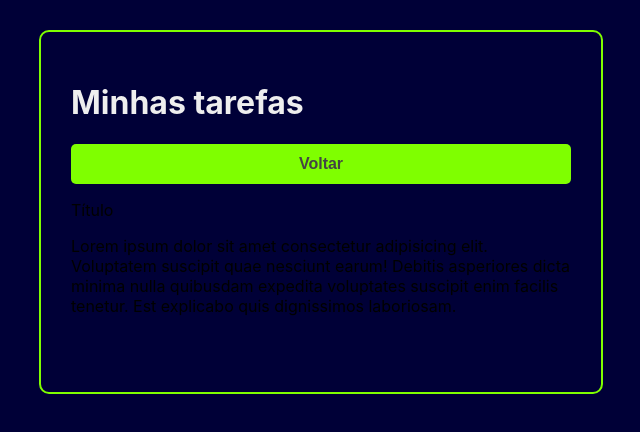
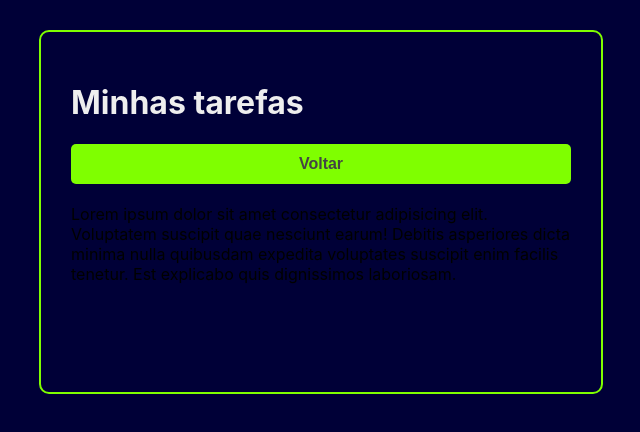
Before and after one commit to Nunesnd/ListaTarefas, a React (Create React App) app: page /1 in a window 1280 px wide. Shown: the top 432 px of the page, without its empty margins (319-959 px from the left). Built offline with nearby package versions, Linux system fonts and the light colour scheme.

Commit message:
commit 0013 - criando os redirecionamentos

```diff
--- a/src/App.jsx
+++ b/src/App.jsx
@@ -70,7 +70,7 @@
             )}
 
           />
-          <Route path="" exact render={TaskDetails}/>
+          <Route path="/:tastTitle" exact component={TaskDetails}/>
 
       </div>
     </Router>
--- a/src/components/TaskDetails.jsx
+++ b/src/components/TaskDetails.jsx
@@ -1,7 +1,14 @@
 import React from 'react';
+import Button from './Button';
+import { useParams } from 'react-router-dom';
+
 import './Button.css';
 
 const TaskDetails = () => {
+    const params = useParams();
+
+
+
     return (
         <>
             <div className="back-button-details">
@@ -9,7 +16,7 @@
             </div>
 
             <div className="task-details-container">
-                <p>Título</p>
+                <h2>{params.taskTitle}</h2>
                 <p>Lorem ipsum dolor sit amet consectetur adipisicing elit. Voluptatem suscipit quae nesciunt earum! Debitis asperiores dicta minima nulla quibusdam expedita voluptates suscipit enim facilis tenetur. Est explicabo quis dignissimos laboriosam.</p>
             </div>
         </>
```
